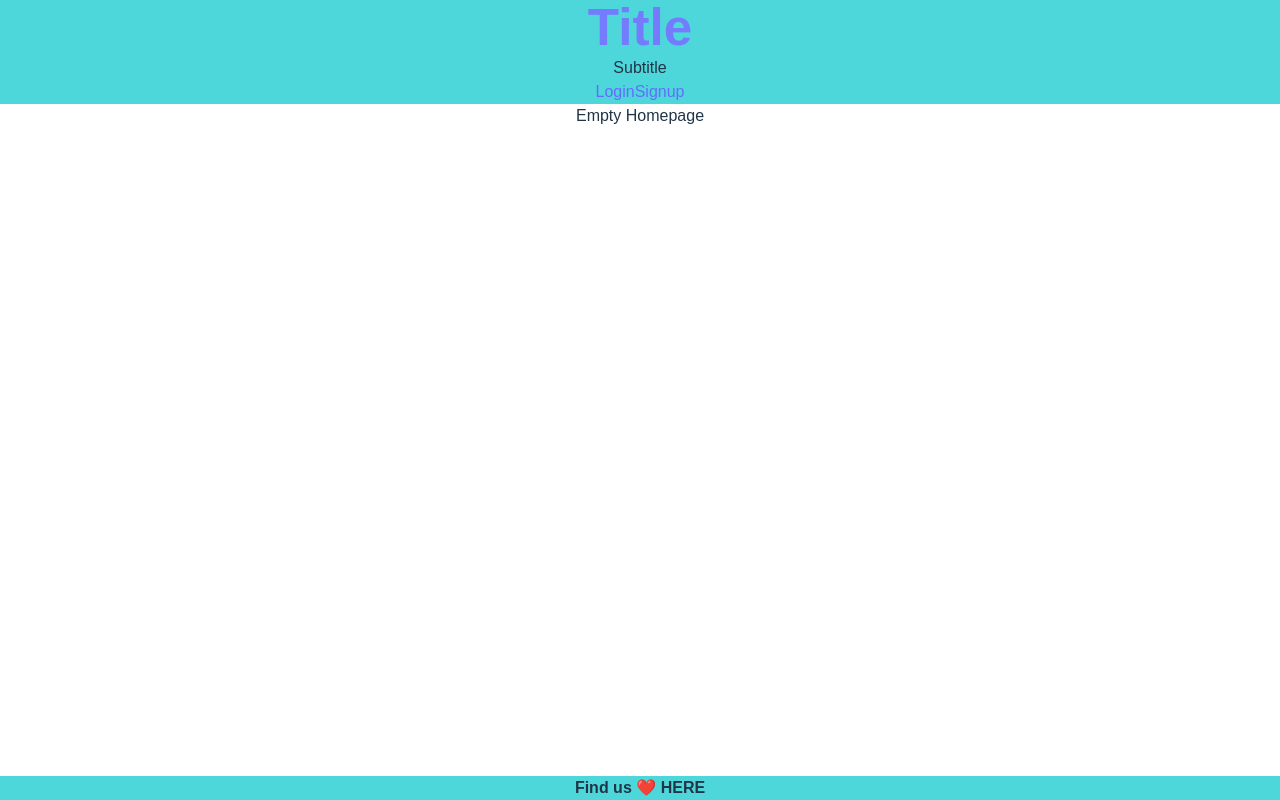
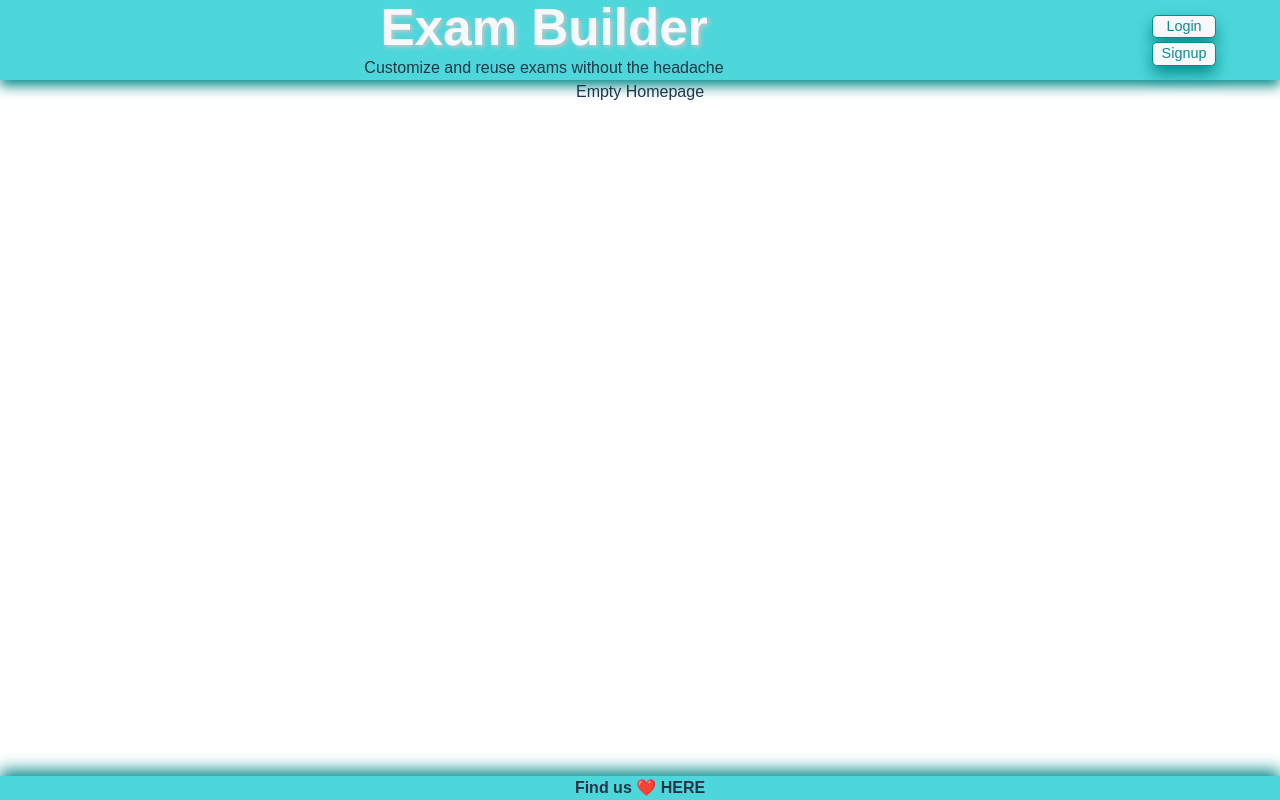
Before and after one commit to JessicaDubina/exam-builder, a React (Vite) app in the folder client/: page / in a window 1280 px wide. Built offline with nearby package versions, Linux system fonts and the light colour scheme.

Commit message:
updated footer and header styling

```diff
--- a/client/src/components/Footer/index.css
+++ b/client/src/components/Footer/index.css
@@ -4,9 +4,26 @@ footer {
     left: 0;
     bottom: 0;
     right: 0;
+    justify-content: center;
+    box-shadow: 0 -6px 16px 0 #088c8c;
 }
 
+.backbtn {
+    background-color:#f6f8fa;
+    color: #088c8c;
+    padding: 0 3px;
+    width: 5rem;
+    border-radius: 5px;
+    border: 1px solid #088c8c;
+    box-shadow: 0 8px 16px 0 #088c8c;
+    margin: 2px;
+    font-size: .9rem;
+}
 
+.backbtn:hover {
+    background-color: #d9e3f3;
+    color: #057575;
+}
 
 themecolorsForLater {
     background-color: #4dd7db;
--- a/client/src/components/Footer/index.jsx
+++ b/client/src/components/Footer/index.jsx
@@ -9,10 +9,10 @@ const Footer = () => {
       <div className="text-center mb-5">
         {location.pathname !== '/' && (
           <button
-            className="btn btn-dark my-3"
+            className="backbtn"
             onClick={() => navigate(-1)}
           >
-            &larr; Go Back
+            &larr; Back
           </button>
         )}
         <h4>
--- a/client/src/components/Header/index.css
+++ b/client/src/components/Header/index.css
@@ -2,3 +2,54 @@ header {
     display: 'flex';
     background-color: #4dd7db;
 }
+
+.header-container {
+    display: flex;
+    box-shadow: 0 6px 12px 0 #088c8c;
+}
+
+.title-bar {
+    width: 85%;
+}
+
+#header-title {
+    color: #f6f8fa;
+    text-shadow: 2px 2px 4px #c5c7c9;
+}
+
+.profile-info {
+    display: flex;
+    flex-direction: column;
+    align-items: center;
+    justify-content: center;
+    width: 15%;
+}
+
+.logbtn {
+    background-color:#f6f8fa;
+    color: #088c8c;
+    padding: 0 3px;
+    width: 4rem;
+    border-radius: 5px;
+    border: 1px solid #088c8c;
+    box-shadow: 0 8px 16px 0 #088c8c;
+    margin: 2px;
+    font-size: .9rem;
+}
+
+.logbtn:hover {
+    background-color: #d9e3f3;
+    color: #057575;
+}
+
+.mebtn {
+    background-color:#f6f8fa;
+    color: #088c8c;
+    padding: 0 3px;
+    width: 4rem;
+    border-radius: 5px;
+    border: 1px solid #088c8c;
+    box-shadow: 0 8px 16px 0 #088c8c;
+    margin: 2px;
+    font-size: .9rem;
+}
--- a/client/src/components/Header/index.jsx
+++ b/client/src/components/Header/index.jsx
@@ -10,30 +10,28 @@ const Header = () => {
   };
   return (
     <header className="mb-4 py-3 flex-row align-center">
-      <div className="container flex-row justify-space-between-lg justify-center align-center">
-        <div>
-          <Link className="text-light" to="/">
-            <h1 className="m-0">Title</h1>
-          </Link>
-          <p className="m-0">Subtitle</p>
+      <div className="header-container">
+        <div className="title-bar">
+          <h1 id="header-title" className="text-light">Exam Builder</h1>
+          <p>Customize and reuse exams without the headache</p>
         </div>
-        <div>
+        <div className="profile-info">
           {Auth.loggedIn() ? (
             <>
-              <Link className="btn btn-lg btn-info m-2" to="/me">
+              <Link className="mebtn" to="/me">
                 {/* Run the getProfile() method to get access to the unencrypted token value in order to retrieve the user's username  */}
                 {Auth.getUser().authenticatedPerson.username}
               </Link>
-              <button className="btn btn-lg btn-light m-2" onClick={logout}>
+              <button className="logbtn" onClick={logout}>
                 Logout
               </button>
             </>
           ) : (
             <>
-              <Link className="btn btn-lg btn-info m-2" to="/login">
+              <Link className="logbtn" to="/login">
                 Login
               </Link>
-              <Link className="btn btn-lg btn-light m-2" to="/signup">
+              <Link className="logbtn" to="/signup">
                 Signup
               </Link>
             </>
```
